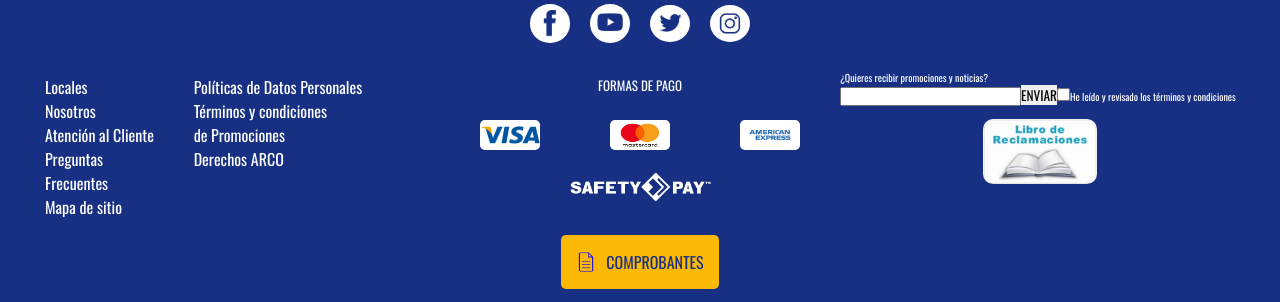
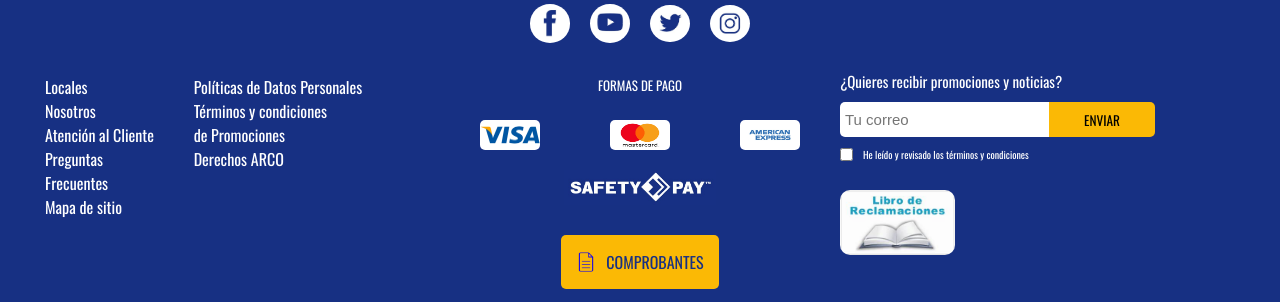
Before and after one commit to Andreidlpy/proyecto-bembos, a React (Vite) app: page / in a window 1280 px wide. Shown: the part 1670-1972 px from the top of the page. Built offline with nearby package versions, Linux system fonts and the light colour scheme.

Commit message:
footer desktop

```diff
--- a/src/components/Footer/Footer.css
+++ b/src/components/Footer/Footer.css
@@ -26,7 +26,7 @@ footer {
 }
 
 .footer_body_maps p,
-.footer_body_terms p{
+.footer_body_terms p {
     text-align: center;
 }
 
@@ -111,6 +111,11 @@ footer {
     border-radius: 10px;
 }
 
+.footer_contacto_container {
+    display: none;
+}
+
+
 @media (min-width: 1024px) {
 
     .footer_body_maps p {
@@ -130,11 +135,11 @@ footer {
         border: none;
     }
 
-    .footer_pay_methods{
+    .footer_pay_methods {
         border: none;
     }
 
-    .footer_pay_methods_text{
+    .footer_pay_methods_text {
         padding: 0 0 25px 0;
     }
 
@@ -161,10 +166,53 @@ footer {
         text-wrap: balance;
     }
 
+    .footer_contacto_container {
+        display: block;
+    }
 
+    .footer_img_libro_reclamaciones {
+        justify-content: flex-start;
+        padding-top: 30px;
+    }
 }
 
 /*FOOTER_BODY MAPS Y TERMS*/
+
+
+.footer_contacto {
+    display: flex;
+    align-items: center;
+    padding: 10px 0;
+}
+
+.footer_contacto_container p {
+    font-size: 15px;
+}
+
+.footer_contacto_input_box {
+    border: none;
+    height: 35px;
+    border-radius: 5px 0 0 5px;
+    padding: 5px;
+    font-size: 15px;
+    outline: none;
+}
+
+.footer_contacto_button {
+    border: none;
+    padding: 10px 35px;
+    height: 35px;
+    background: var(--color-secundario);
+    border-radius: 0 5px 5px 0;
+    display: flex;
+    align-items: center;
+}
+
+.footer_contacto_terms {
+    display: flex;
+    align-items: center;
+    gap: 10px;
+}
 
 .footer_derechos_reservados {
     padding-top: 5px;
--- a/src/components/Footer/Footer.jsx
+++ b/src/components/Footer/Footer.jsx
@@ -53,13 +53,19 @@ export const Footer = () => {
                 </div>
 
                 <div className='footer_contacto_libro_container'>
-                    <div className="footer_contacto">
+
+                    <div className="footer_contacto_container">
                         <p>¿Quieres recibir promociones y noticias?</p>
 
-                        <input type="text" />
-                        <button>ENVIAR</button>
-                        <input type="checkbox" />
-                        <label htmlFor="">He leído y revisado los términos y condiciones</label>
+                        <div className='footer_contacto'>
+                            <input type="text" className='footer_contacto_input_box' placeholder='Tu correo' />
+                            <button className='footer_contacto_button' >ENVIAR</button>
+                        </div>
+
+                        <div className='footer_contacto_terms'>
+                            <input type="checkbox" />
+                            <label htmlFor="">He leído y revisado los términos y condiciones</label>
+                        </div>
                     </div>
 
                     <div className='footer_img_libro_reclamaciones'>
--- a/src/index.css
+++ b/src/index.css
@@ -12,7 +12,7 @@
     --color-primario: #011689;
     --color-base: #173083;
     --color-secundario: #FBB905;
-    --color-rojo-primario: E10B19;
+    --color-rojo-primario: #E10B19;
 }
 
 html {
```
